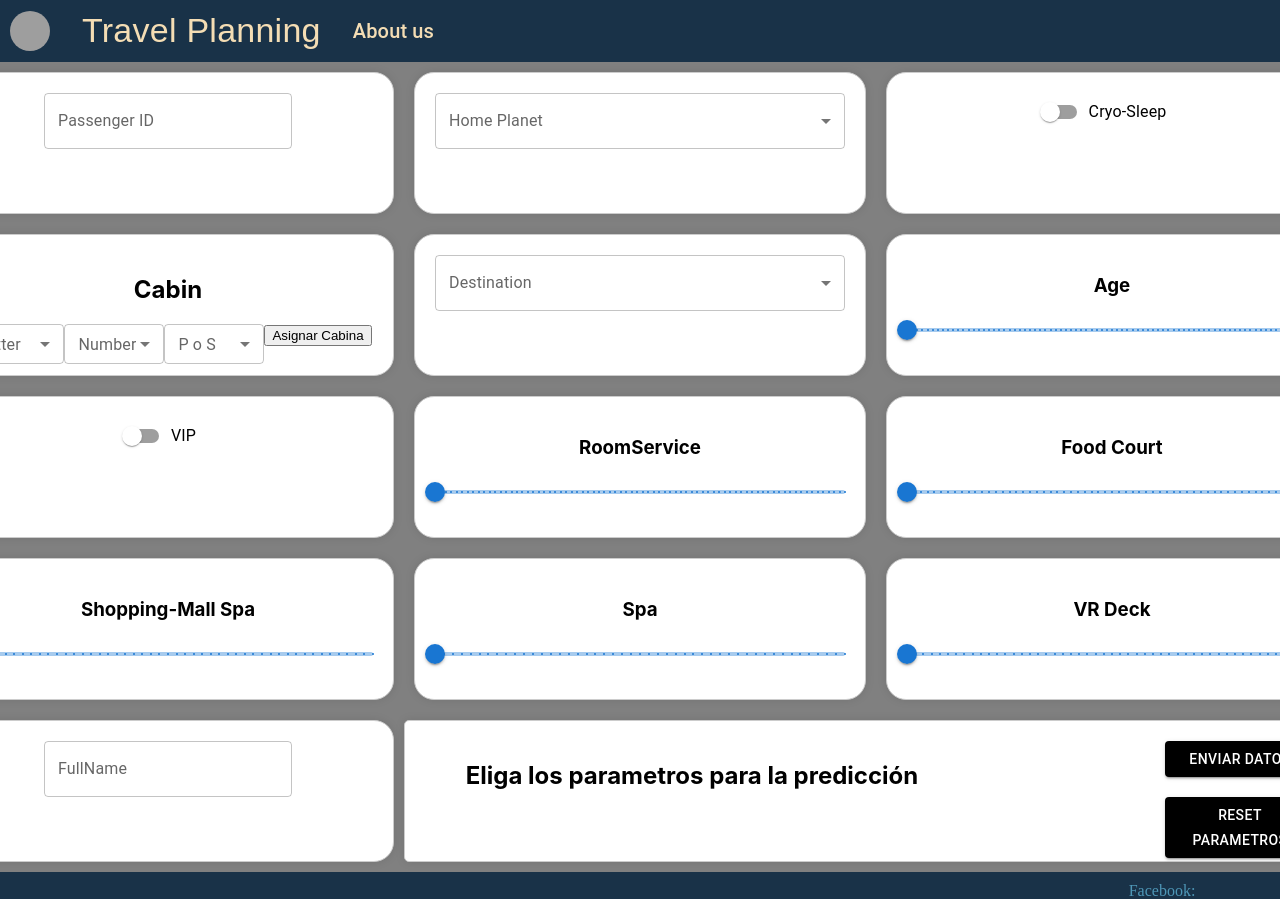
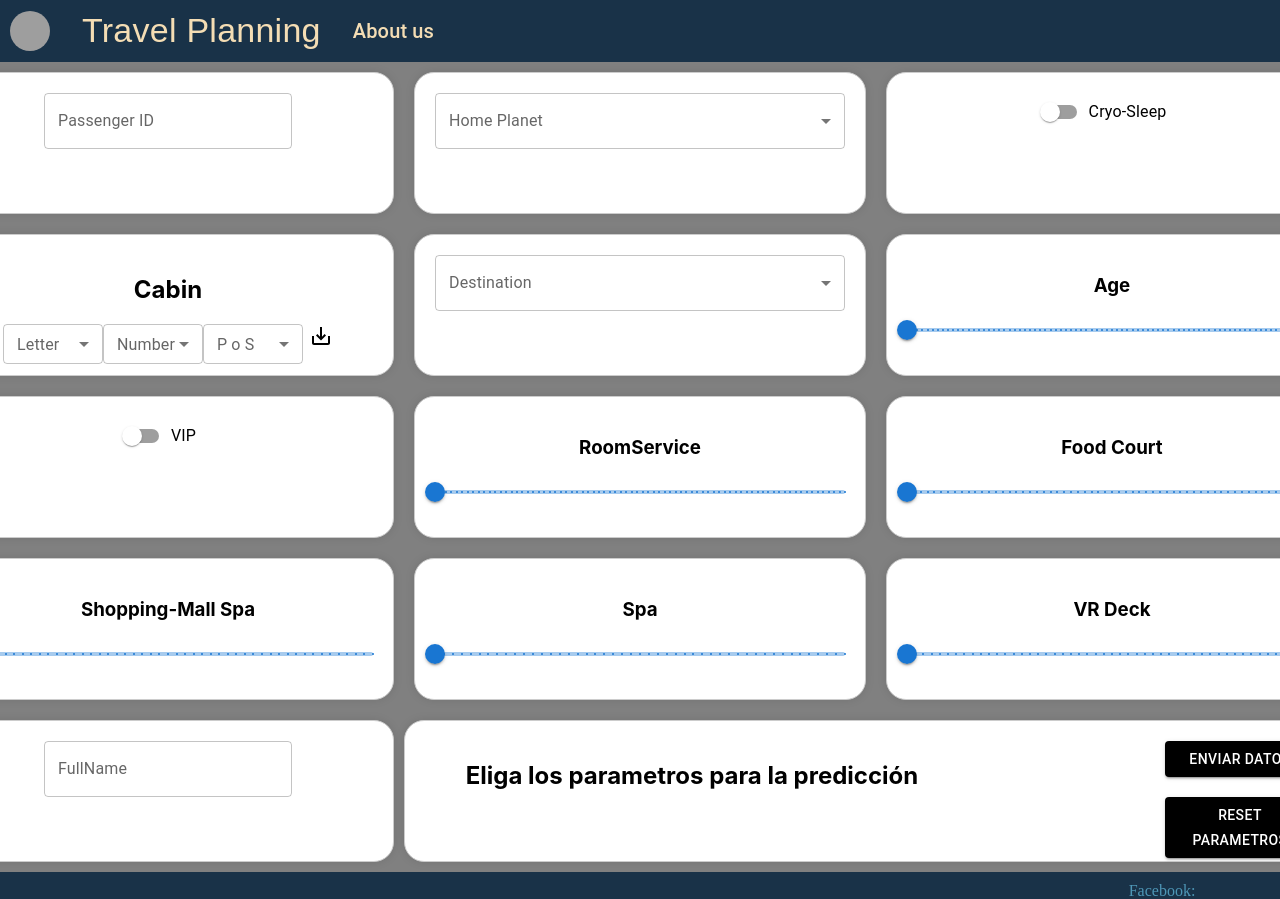
Before and after one commit to BionicDruid/Titanic-Romulus, a React (Create React App) app in the folder Front/romulusweb/: page / in a window 1280 px wide. Shown: the top 899 px of the page. Built offline with nearby package versions, Linux system fonts and the light colour scheme; grey boxes are pictures that could not be loaded.

Commit message:
CON UN ICONO JIJIJI

```diff
--- a/Front/romulusweb/src/App/Pages/Page.jsx
+++ b/Front/romulusweb/src/App/Pages/Page.jsx
@@ -2,8 +2,10 @@ import { useState} from "react";
 import {Box,FormControl,InputLabel, OutlinedInput,Slider,MenuItem,Select,FormControlLabel,Switch, Button} from "@mui/material";
 import "../../Styles/page.css";
 import axios from "axios";
+import SaveAltIcon from '@mui/icons-material/SaveAlt';
 
-const enviodatosURLPrueba = "http://3.87.44.205:8080/predict"
+const enviodatosURLPrueba = "http://184.72.104.18:8080/predict"
+// Local casa const enviodatosURLPrueba = "http://192.168.68.115:8080/predict"
 
 export default function Formulario() {
     const [passengerID, setPassengerID] = useState("");
@@ -236,7 +238,7 @@ export default function Formulario() {
                                 <MenuItem value={"S"}>S</MenuItem>
                             </Select>
                     </FormControl>
-                    <button className="boton" onClick={AsignacionCabinFinal}>Asignar Cabina</button>
+                    <SaveAltIcon className="save-button" onClick={AsignacionCabinFinal} />
                 </div>
                 <div className="item">
                     <FormControl fullWidth>
--- a/Front/romulusweb/src/Styles/page.css
+++ b/Front/romulusweb/src/Styles/page.css
@@ -23,6 +23,11 @@
     background-color: white;
 }
 
+.save-button{
+    padding-left: 6px;
+    font-size: 40px;
+}
+
 .item-resultadoPositivo,
 .item-resultadoNegativo,
 .item-default{
@@ -31,7 +36,7 @@
     align-items: center;
     padding: 20px;
     border: 1px solid #ccc;
-    border-radius: 5px;
+    border-radius: 20px;
     box-shadow: 0 0 10px rgba(0, 0, 0, 0.1);
     width: 890px;
     height: 100px;
```
